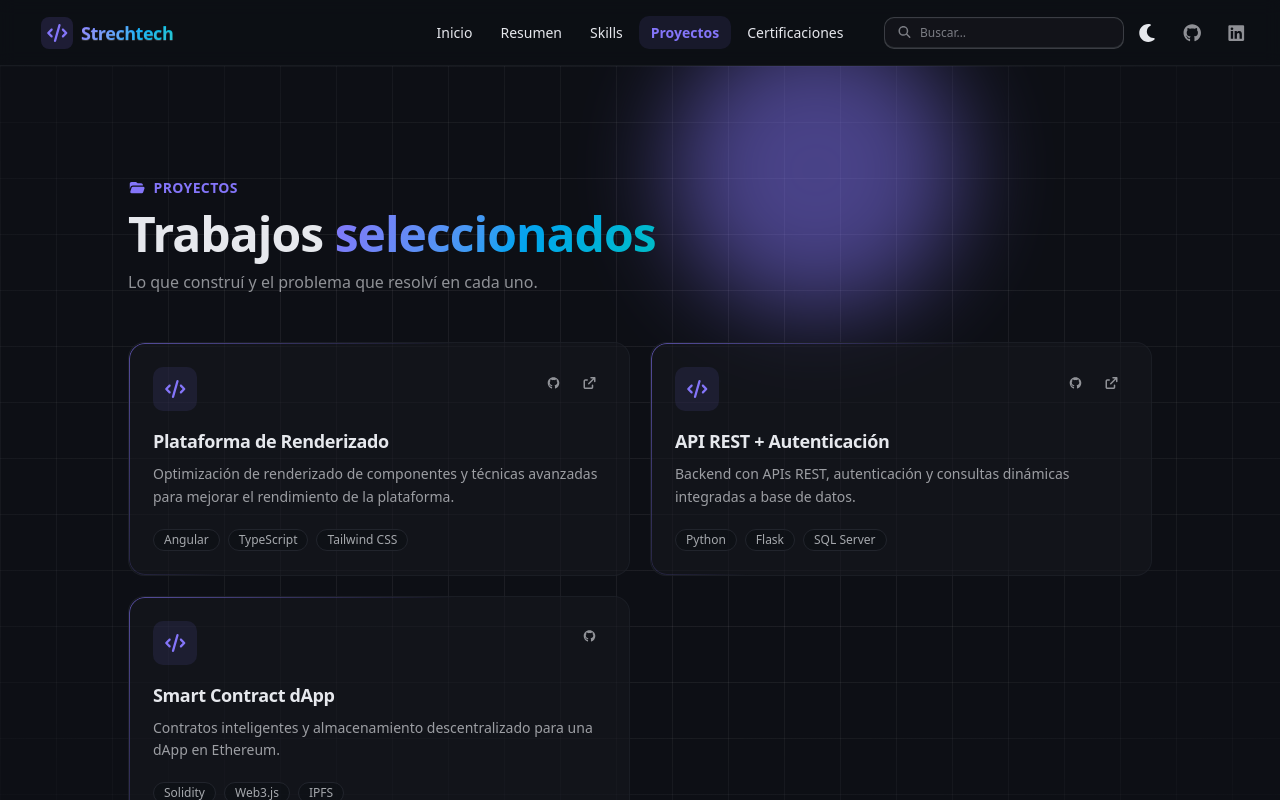
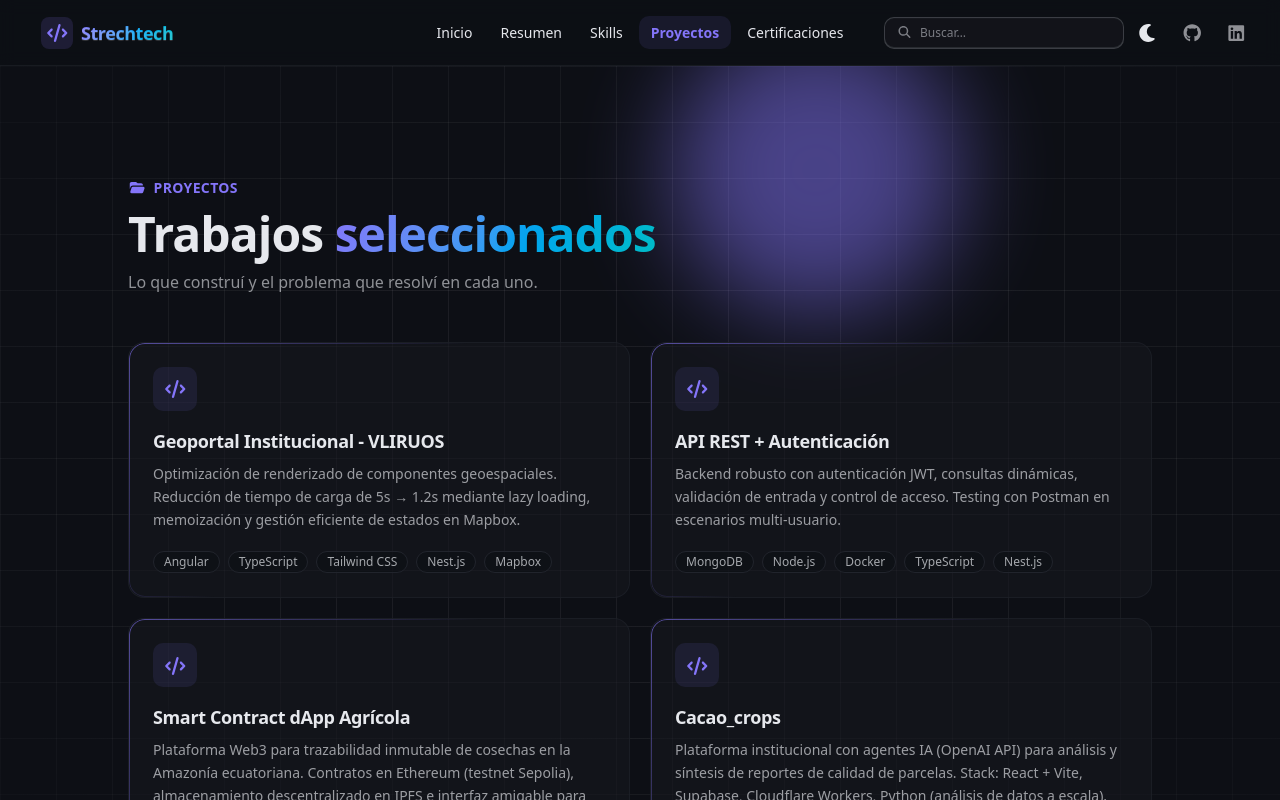
Before and after one commit to Strechtech/portfolio, an Angular app: page /proyectos in a window 1280 px wide. Shown: the top 800 px of the page. Built offline with nearby package versions, Linux system fonts and the light colour scheme.

Commit message:
feat: update project descriptions and enhance About section content

```diff
--- a/src/app/data/portfolio.ts
+++ b/src/app/data/portfolio.ts
@@ -91,27 +91,29 @@ export interface Project {
 
 // TODO: reemplazar con tus proyectos reales (nombre, descripción, tags, links).
 export const PROJECTS: Project[] = [
-  {
-    name: 'Plataforma de Renderizado',
+{
+    name: 'Geoportal Institucional - VLIRUOS',
     description:
-      'Optimización de renderizado de componentes y técnicas avanzadas para mejorar el rendimiento de la plataforma.',
-    tags: ['Angular', 'TypeScript', 'Tailwind CSS'],
-    url: '#',
-    repo: '#',
+      'Optimización de renderizado de componentes geoespaciales. Reducción de tiempo de carga de 5s → 1.2s mediante lazy loading, memoización y gestión eficiente de estados en Mapbox.',
+    tags: ['Angular', 'TypeScript', 'Tailwind CSS', 'Nest.js', 'Mapbox'],
   },
   {
     name: 'API REST + Autenticación',
     description:
-      'Backend con APIs REST, autenticación y consultas dinámicas integradas a base de datos.',
-    tags: ['Python', 'Flask', 'SQL Server'],
-    url: '#',
-    repo: '#',
+      'Backend robusto con autenticación JWT, consultas dinámicas, validación de entrada y control de acceso. Testing con Postman en escenarios multi-usuario.',
+    tags: ['MongoDB', 'Node.js', 'Docker', 'TypeScript', 'Nest.js'],
   },
   {
-    name: 'Smart Contract dApp',
-    description: 'Contratos inteligentes y almacenamiento descentralizado para una dApp en Ethereum.',
-    tags: ['Solidity', 'Web3.js', 'IPFS'],
-    repo: '#',
+    name: 'Smart Contract dApp Agrícola',
+    description:
+      'Plataforma Web3 para trazabilidad inmutable de cosechas en la Amazonía ecuatoriana. Contratos en Ethereum (testnet Sepolia), almacenamiento descentralizado en IPFS e interfaz amigable para usuarios sin experiencia en blockchain.',
+    tags: ['Solidity', 'Web3.js', 'IPFS', 'React', 'Vite', 'Tailwind CSS'],
+  },
+  {
+    name: 'Cacao_crops',
+    description:
+      'Plataforma institucional con agentes IA (OpenAI API) para análisis y síntesis de reportes de calidad de parcelas. Stack: React + Vite, Supabase, Cloudflare Workers, Python (análisis de datos a escala).',
+    tags: ['React', 'Vite', 'Tailwind CSS', 'OpenAI', 'Supabase', 'Cloudflare', 'Python'],
   },
 ];
 
--- a/src/app/pages/About/About.html
+++ b/src/app/pages/About/About.html
@@ -16,11 +16,10 @@
     <div class="ring-gradient card-lift mt-10 rounded-box border border-base-300/60 bg-base-200/60">
       <div class="card-body">
         <p class="text-lg leading-relaxed text-base-content/80">
-          Soy <span class="font-semibold text-base-content">Desarrollador Full Stack</span>. Adoro
-          optimizar plataformas y crear técnicas avanzadas de renderizado de componentes —o
-          cualquier cosa necesaria— para llegar a la solución. Gracias a mi experiencia pedagógica
-          también interpreto el lenguaje técnico al lenguaje de negocio, y puedo guiar y capacitar
-          al equipo de desarrollo en cada actividad dentro del proyecto.
+          Soy <span class="font-semibold text-base-content">Full Stack Developer</span> con 2+ años de experiencia.
+          Construyo plataformas escalables, optimizo performance y aplico técnicas avanzadas en frontend y backend.
+          Especializado en React, Python, y bases de datos SQL. Capacitado para guiar equipos de desarrollo
+          en cada etapa del proyecto.
         </p>
       </div>
     </div>
```
